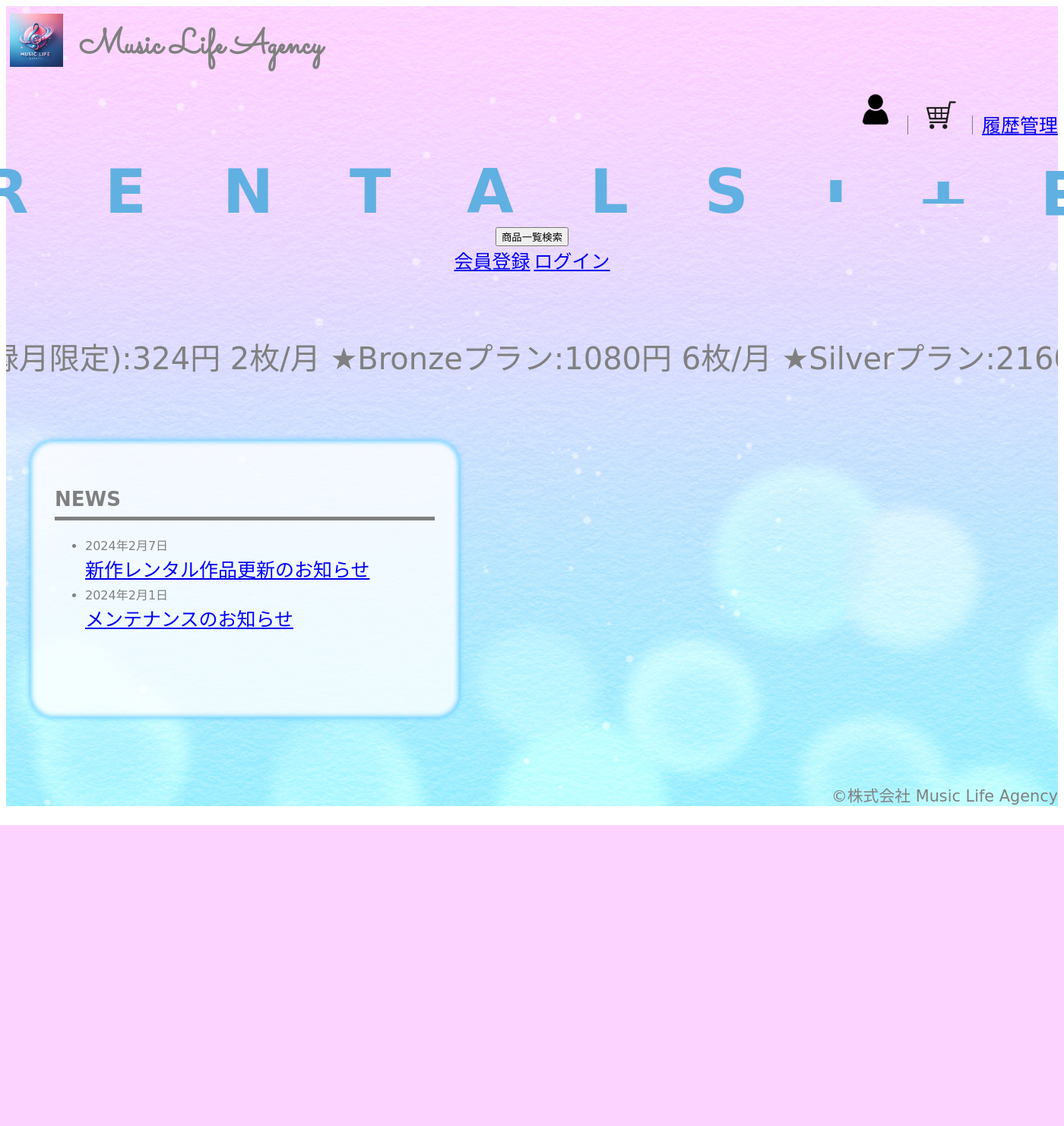
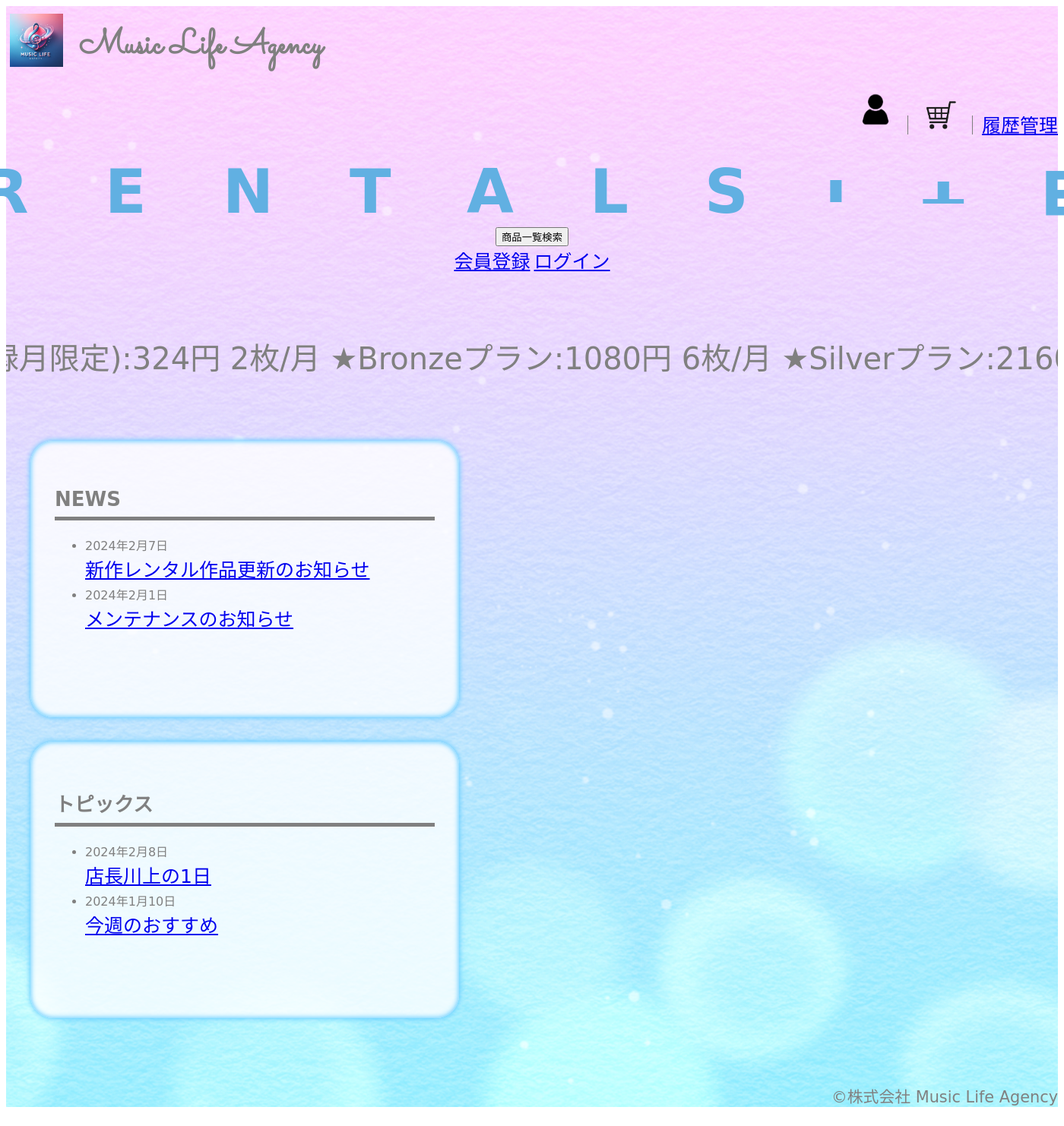
Before and after one commit to mtmrds/rentalMLA, a Java web app: page /rental/top in a window 1400 px wide; the page is wider, and only the part inside the window is pictured. Shown: that part at 76% size. Before the commit the page ends 1086 px from the top of that part, so only its background shows below. Run offline with Spring Boot 4, a stand-in JSP engine, Linux system fonts and the light colour scheme; the project's own start-up code is not run, and a stand-in starts its controllers and pages; some web fonts are replaced.

Commit message:
トピックスみたいな

```diff
--- a/src/main/webapp/WEB-INF/views/top.jsp
+++ b/src/main/webapp/WEB-INF/views/top.jsp
@@ -9,7 +9,6 @@
 	<head>
 		<meta charset=UTF-8>
 		<title>Music Life Agency</title>
-
 
 <style>
 .loop03 {
@@ -101,6 +100,17 @@ h2 {
 	  height: 300px;
 	  width: 500px;
 }
+.box3-3 {
+	margin: 2em;
+	padding:2em;/*内側余白*/
+	background-color:#fff;/*背景色*/
+	background-color:rgba(255,255,255,0.8);
+	box-shadow: 0 0 6px 1px #66CCFF, 0 0 6px 1px #66CCFF inset;/*ふわりとした影*/
+	border-radius: 30px;
+	  height: 300px;
+	  width: 500px;
+}
+
 .contents {
     position: relative;
     display: grid;
@@ -221,6 +231,13 @@ h2 {
   <li><span class="date">2024年2月1日 </span><a href="http://localhost:8080/rental/search"><span class="list"></span> <br>メンテナンスのお知らせ</a>
   </ul>
   </div>
+  <div class="box3-3">
+<div class="box-title"><h2>トピックス</h2></div>
+  <ul>
+  <li><span class="date">2024年2月8日</span><a href="http://localhost:8080/rental/search"><span class="list"> </span><br>店長川上の1日</a>
+  <li><span class="date">2024年1月10日 </span><a href="http://localhost:8080/rental/search"><span class="list"></span> <br>今週のおすすめ</a>
+  </ul>
+  </div>
 </section>
 			</form:form>
 			<jsp:include page="footer.jsp" />
```
